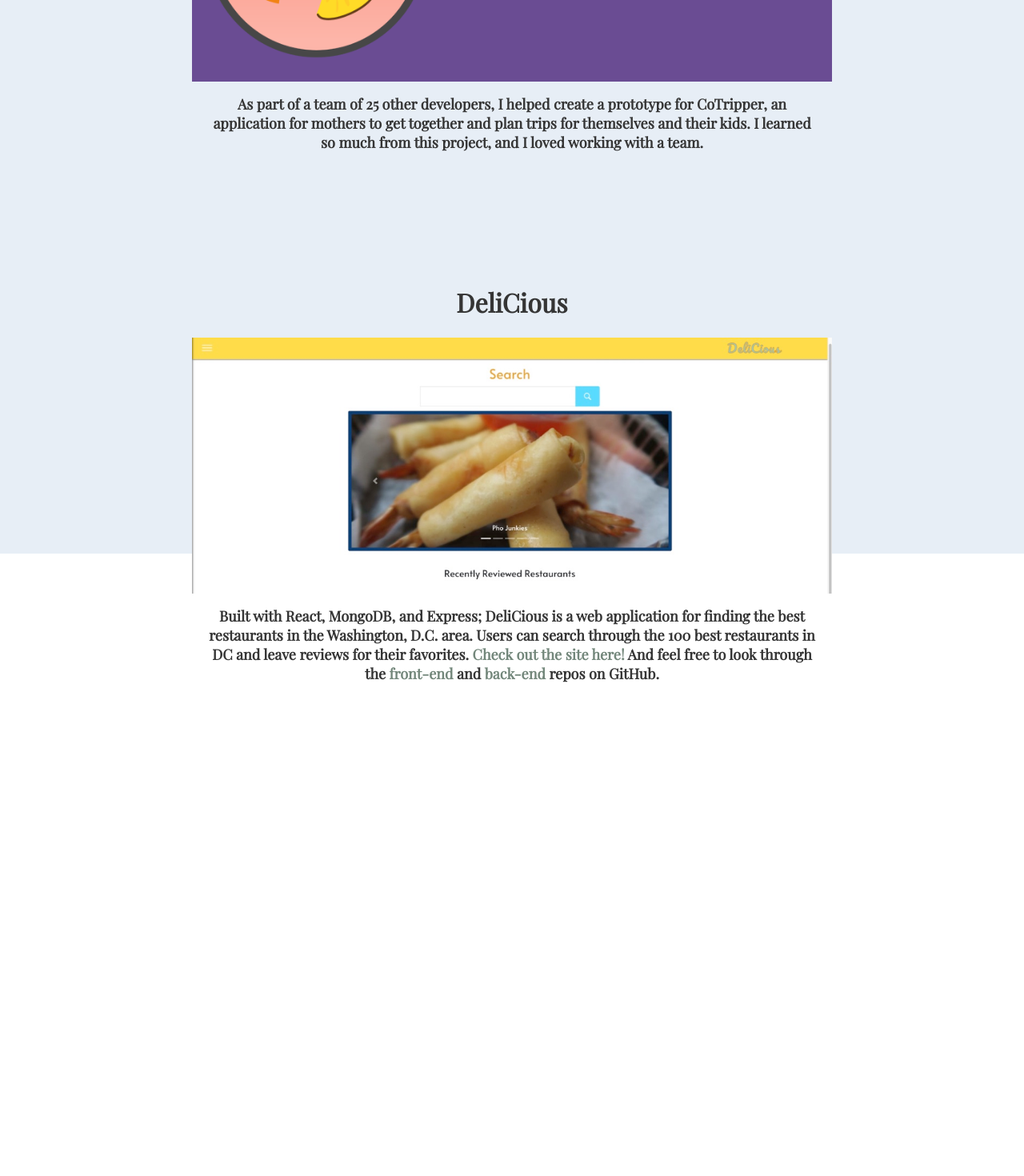
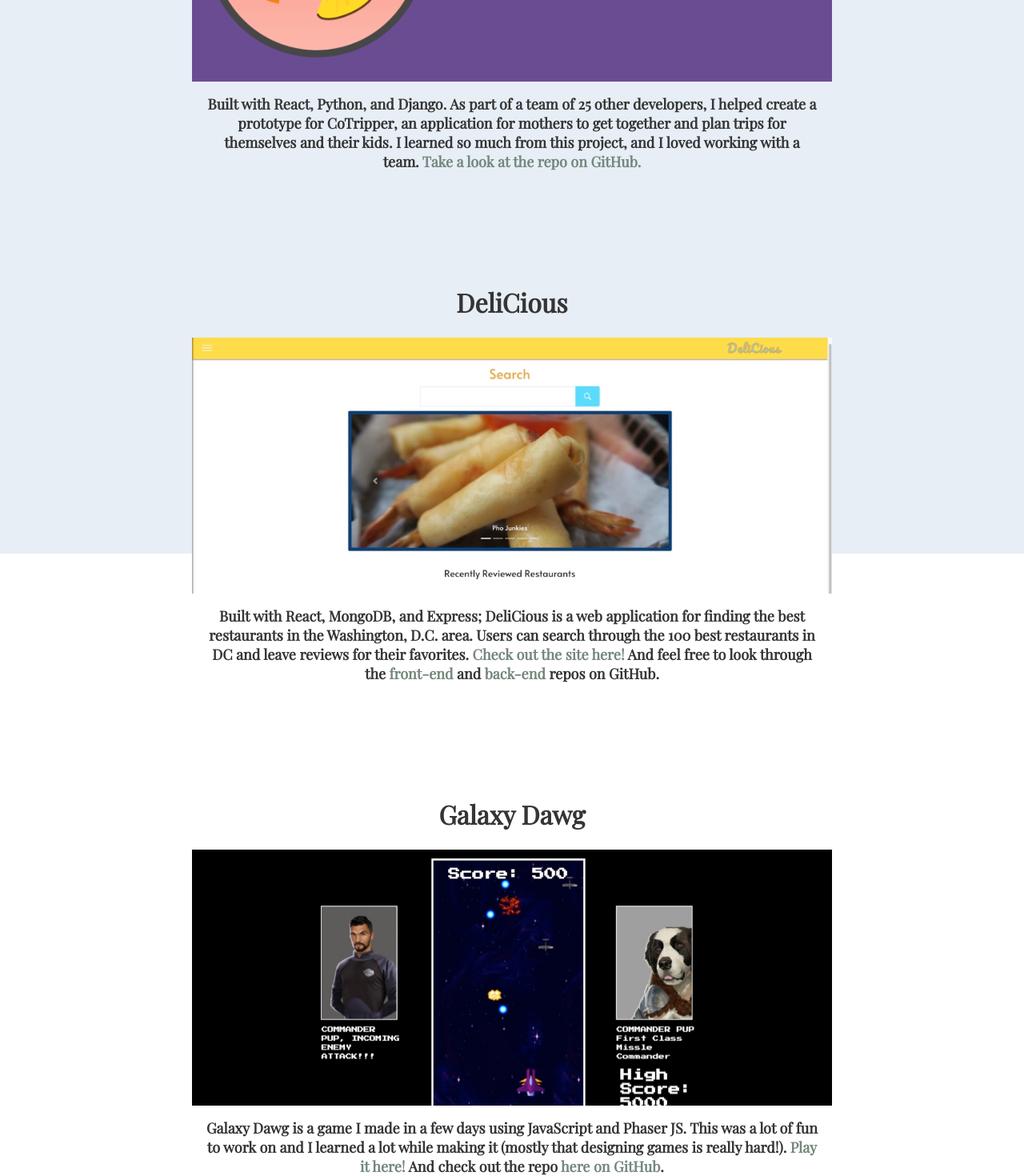
Before and after one commit to TylerEikenberg/Tyler-Eikenberg-Portfolio-Website, a React (Create React App) app: page /projects in a window 1280 px wide. Shown: the part 908-2378 px from the top of the page at 80% size. Before the commit the page ends 1762 px from the top, so only its background shows below. Built offline with nearby package versions, Linux system fonts and the light colour scheme.

Commit message:
added three projects

```diff
--- a/src/Pages/Projects.js
+++ b/src/Pages/Projects.js
@@ -4,6 +4,7 @@
 import Project from "../Components/Project/Project";
 import placeholder from "../Assets/cotripper-ph.png";
 import delicious from "../Assets/delicious.jpg";
+import gdawg from "../Assets/gdawg.jpg";
 
 function Projects() {
   return (
@@ -21,16 +22,25 @@
         </h2>
         <span></span>
       </div>
+
       <div className="projects-body">
         <span></span>
         <div className="placeholder-project">
           <Project picture={placeholder}>
             <h1>CoTripper</h1>
             <h2>
-              As part of a team of 25 other developers, I helped create a
-              prototype for CoTripper, an application for mothers to get
-              together and plan trips for themselves and their kids. I learned
-              so much from this project, and I loved working with a team.
+              Built with React, Python, and Django. As part of a team of 25
+              other developers, I helped create a prototype for CoTripper, an
+              application for mothers to get together and plan trips for
+              themselves and their kids. I learned so much from this project,
+              and I loved working with a team.{" "}
+              <a
+                target="_blank"
+                rel="noopener noreferrer"
+                href="https://github.com/CotripperPlatform/CoTrip"
+              >
+                Take a look at the repo on GitHub.
+              </a>
             </h2>
           </Project>
         </div>
@@ -76,6 +86,37 @@
         </div>
         <span></span>
       </div>
+
+      <div className="projects-body">
+        <span></span>
+        <div className="placeholder-project">
+          <Project picture={gdawg}>
+            <h1>Galaxy Dawg</h1>
+            <h2>
+              Galaxy Dawg is a game I made in a few days using JavaScript and
+              Phaser JS. This was a lot of fun to work on and I learned a lot
+              while making it (mostly that designing games is really hard!).{" "}
+              <a
+                target="_blank"
+                rel="noopener noreferrer"
+                href="https://tylereikenberg.github.io/Galaxy-Dawg/"
+              >
+                Play it here!
+              </a>{" "}
+              And check out the repo{" "}
+              <a
+                target="_blank"
+                rel="noopener noreferrer"
+                href="https://github.com/TylerEikenberg/Galaxy-Dawg"
+              >
+                here on GitHub
+              </a>
+              .
+            </h2>
+          </Project>
+        </div>
+        <span></span>
+      </div>
     </div>
   );
 }
```
Also changed, not shown: src/Assets/gdawg.jpg (added).
